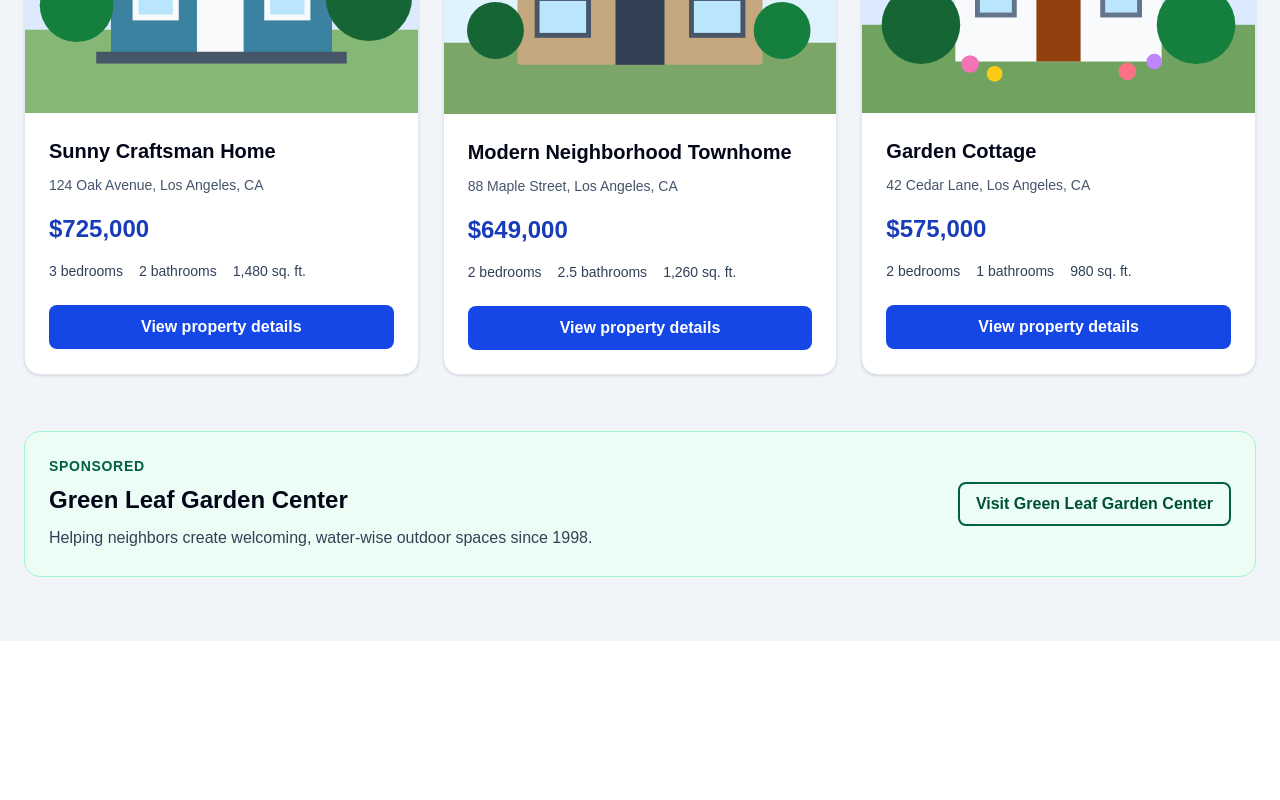
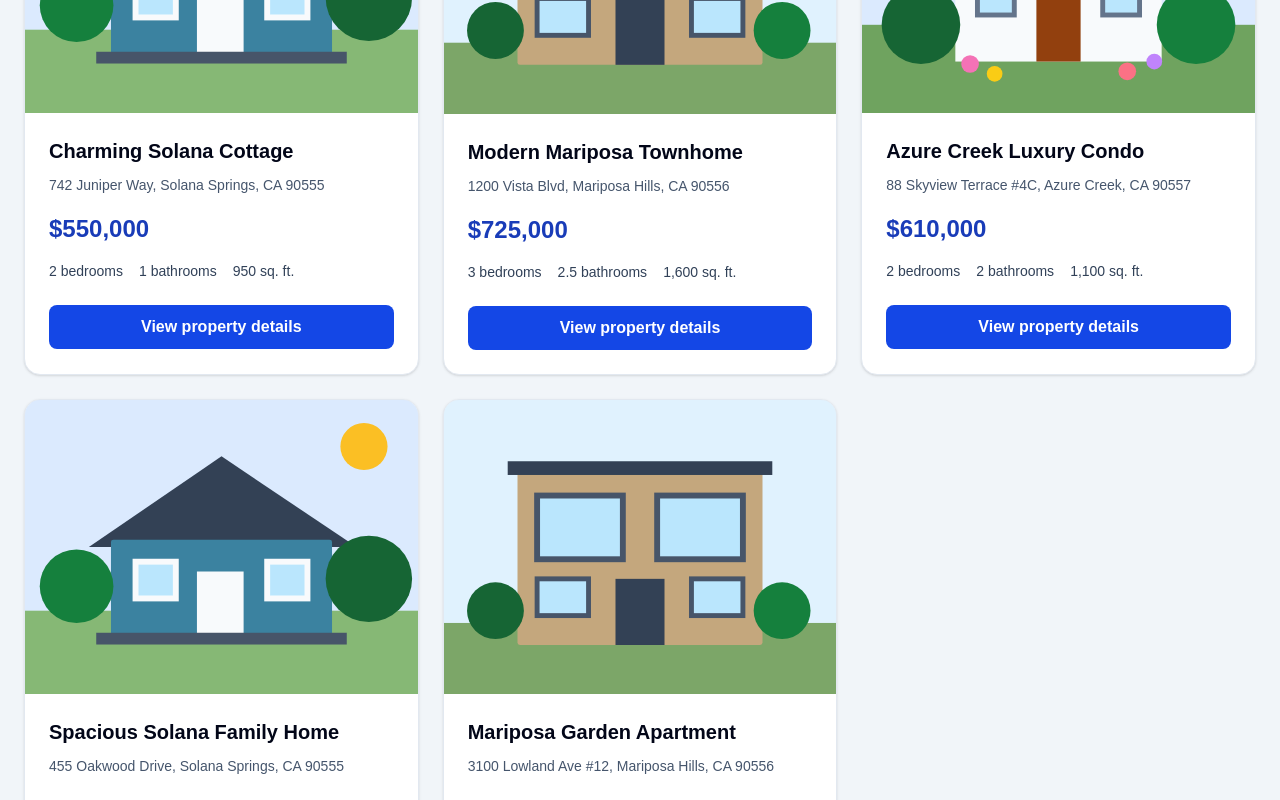
Before and after one commit to aderoblcsula/neighborhood-listing-platform, a Next.js app: page / in a window 1280 px wide. Shown: the part 800-1600 px from the top of the page. Before the commit the page ends 1441 px from the top, so only its background shows below. Built offline with nearby package versions, Linux system fonts and the light colour scheme.

Commit message:
Render only validated property data

```diff
--- a/src/app/page.tsx
+++ b/src/app/page.tsx
@@ -1,9 +1,15 @@
 import PropertyCard from "@/components/PropertyCard";
 import SearchFilters from "@/components/SearchFilters";
 import SponsorBanner from "@/components/SponsorBanner";
-import { featuredSponsor, properties } from "@/data/properties";
+import { validatedData } from "@/lib/validated-data";
 
 export default function Home() {
+  const {
+    properties,
+    featuredSponsor,
+    errors
+  } = validatedData;
+
   return (
     <main className="min-h-screen bg-slate-100 px-4 py-12 text-slate-900 sm:px-6 sm:py-16">
       <div className="mx-auto max-w-7xl">
@@ -26,6 +32,7 @@ export default function Home() {
           <h2 id="search-heading" className="text-2xl font-bold">
             Search available homes
           </h2>
+
           <div className="mt-5">
             <SearchFilters />
           </div>
@@ -35,20 +42,45 @@ export default function Home() {
           <h2 id="listings-heading" className="text-2xl font-bold">
             Featured properties
           </h2>
+
+          {errors.length > 0 ? (
+            <div
+              className="mt-6 rounded-xl border border-red-300 bg-red-50 p-6 text-red-950"
+              role="alert"
+            >
+              <h3 className="text-lg font-bold">
+                Listings temporarily unavailable
+              </h3>
+
+              <p className="mt-2 leading-7">
+                The property data did not pass validation. No unvalidated
+                listings were displayed.
+              </p>
+            </div>
+          ) : (
+            <>
               <p className="mt-2 text-slate-700">
-            Three sample homes available in the neighborhood.
+                {properties.length} validated synthetic homes are available
+                in the neighborhood.
               </p>
 
               <div className="mt-6 grid grid-cols-1 gap-6 md:grid-cols-2 lg:grid-cols-3">
                 {properties.map((property) => (
-              <PropertyCard key={property.id} property={property} />
+                  <PropertyCard
+                    key={property.id}
+                    property={property}
+                  />
                 ))}
               </div>
+            </>
+          )}
         </section>
 
+        {featuredSponsor && (
           <div className="mt-14">
             <SponsorBanner sponsor={featuredSponsor} />
           </div>
+        )}
       </div>
     </main>
   );
--- /dev/null
+++ b/src/lib/validated-data.ts
@@ -0,0 +1,150 @@
+import Ajv2020, { type ErrorObject } from "ajv/dist/2020.js";
+import addFormats from "ajv-formats";
+
+import generatedPropertyData from "../../data/generated/properties.regenerated.json";
+import sponsorData from "../../data/sponsors.json";
+import propertySchema from "../../schemas/property.schema.json";
+import sponsorSchema from "../../schemas/sponsor.schema.json";
+
+import type { Property, Sponsor } from "@/types";
+import type { Property as PropertyContract } from "@/types/generated/property";
+import type { Sponsor as SponsorContract } from "@/types/generated/sponsor";
+
+type ValidationResult = {
+  properties: Property[];
+  featuredSponsor: Sponsor | null;
+  errors: string[];
+};
+
+function formatErrors(
+  label: string,
+  errors: ErrorObject[] | null | undefined
+) {
+  return (errors ?? []).map((error) => {
+    const location = error.instancePath || "/";
+    return `${label} ${location}: ${error.message}`;
+  });
+}
+
+function loadValidatedData(): ValidationResult {
+  const ajv = new Ajv2020({
+    allErrors: true,
+    strict: true
+  });
+
+  addFormats(ajv);
+
+  const validateProperty =
+    ajv.compile<PropertyContract>(propertySchema);
+
+  const validateSponsor =
+    ajv.compile<SponsorContract>(sponsorSchema);
+
+  const errors: string[] = [];
+  const validProperties: PropertyContract[] = [];
+  const validSponsors: SponsorContract[] = [];
+
+  const propertyCandidates: unknown[] =
+    Array.isArray(generatedPropertyData.records)
+      ? generatedPropertyData.records
+      : [];
+
+  for (const [index, candidate] of propertyCandidates.entries()) {
+    if (validateProperty(candidate)) {
+      validProperties.push(candidate);
+    } else {
+      errors.push(
+        ...formatErrors(
+          `Property record ${index + 1}`,
+          validateProperty.errors
+        )
+      );
+    }
+  }
+
+  const sponsorCandidates: unknown[] = Array.isArray(sponsorData)
+    ? sponsorData
+    : [];
+
+  for (const [index, candidate] of sponsorCandidates.entries()) {
+    if (validateSponsor(candidate)) {
+      validSponsors.push(candidate);
+    } else {
+      errors.push(
+        ...formatErrors(
+          `Sponsor record ${index + 1}`,
+          validateSponsor.errors
+        )
+      );
+    }
+  }
+
+  const sponsorIds = new Set(
+    validSponsors.map((sponsor) => sponsor.sponsor_id)
+  );
+
+  for (const property of validProperties) {
+    for (const relationship of property.local_sponsors) {
+      if (!sponsorIds.has(relationship.sponsor_id)) {
+        errors.push(
+          `${property.property_id} references unknown sponsor ` +
+            relationship.sponsor_id
+        );
+      }
+    }
+  }
+
+  if (errors.length > 0) {
+    console.error("Data contract validation failed:", errors);
+
+    return {
+      properties: [],
+      featuredSponsor: null,
+      errors
+    };
+  }
+
+  const properties: Property[] = validProperties.map((property) => ({
+    id: property.property_id,
+    title: property.title,
+    address:
+      `${property.street_address}, ${property.city}, ` +
+      `${property.state} ${property.zip_code}`,
+    price: property.price,
+    bedrooms: property.bedrooms,
+    bathrooms: property.bathrooms,
+    squareFeet: property.square_feet,
+    imageSrc: property.image_src,
+    imageAlt: property.image_alt,
+    detailsHref: property.details_href
+  }));
+
+  const firstSponsorId =
+    validProperties[0]?.local_sponsors
+      .slice()
+      .sort(
+        (first, second) =>
+          first.display_priority - second.display_priority
+      )[0]?.sponsor_id;
+
+  const selectedSponsor = validSponsors.find(
+    (sponsor) => sponsor.sponsor_id === firstSponsorId
+  );
+
+  const featuredSponsor: Sponsor | null = selectedSponsor
+    ? {
+        id: selectedSponsor.sponsor_id,
+        name: selectedSponsor.name,
+        description: selectedSponsor.description,
+        websiteUrl: selectedSponsor.website_url
+      }
+    : null;
+
+  return {
+    properties,
+    featuredSponsor,
+    errors: []
+  };
+}
+
+export const validatedData = loadValidatedData();
```
Lines whose indentation alone changed are shown as unchanged.
